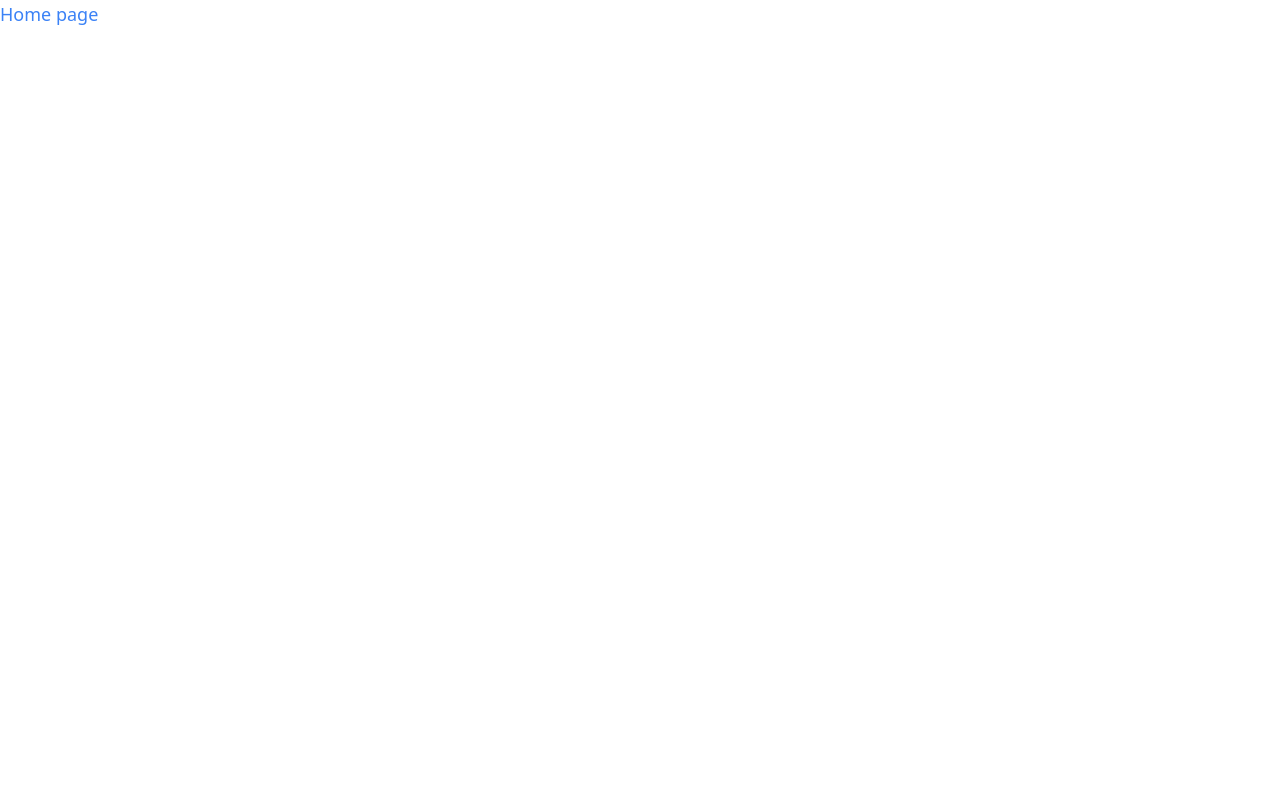
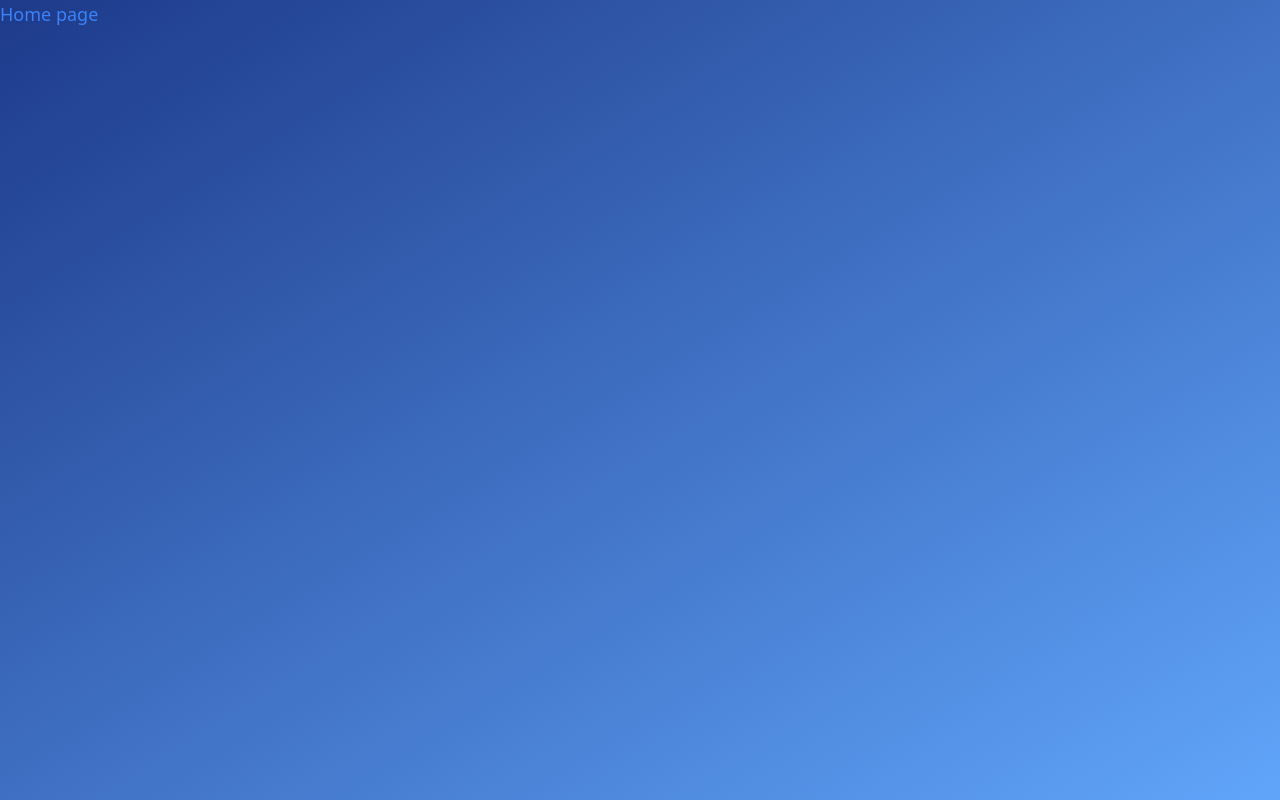
Before and after one commit to john-lund-af/quote-generator, a Next.js app: page / in a window 1280 px wide. Built offline with nearby package versions, Linux system fonts and the light colour scheme.

Commit message:
Added gradient bg color to body.

```diff
--- a/app/layout.tsx
+++ b/app/layout.tsx
@@ -2,8 +2,8 @@ import type { Metadata } from "next";
 import "./globals.css";
 
 export const metadata: Metadata = {
-  title: "Create Next App",
-  description: "Generated by create next app",
+  title: "Quote Generator",
+  description: "Shows quotes fetched from dummyjson.com",
 };
 
 export default function RootLayout({
@@ -14,7 +14,7 @@ export default function RootLayout({
   return (
     <html lang="en">
       <body
-        className={`antialiased`}
+        className="antialiased h-screen bg-gradient-to-br from-blue-900 to-blue-400"
       >
         {children}
       </body>
```
